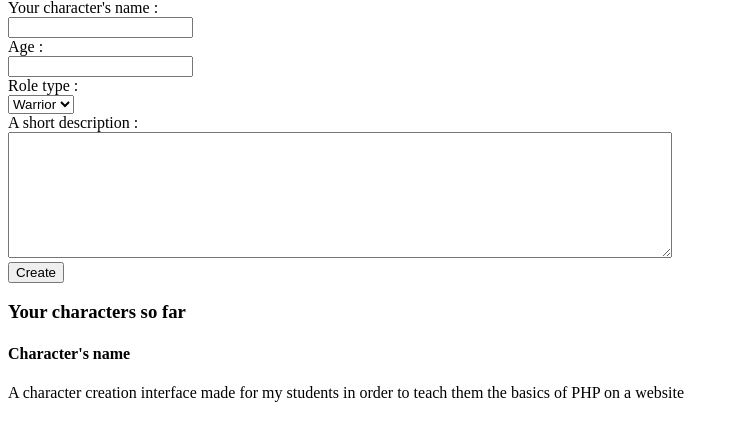
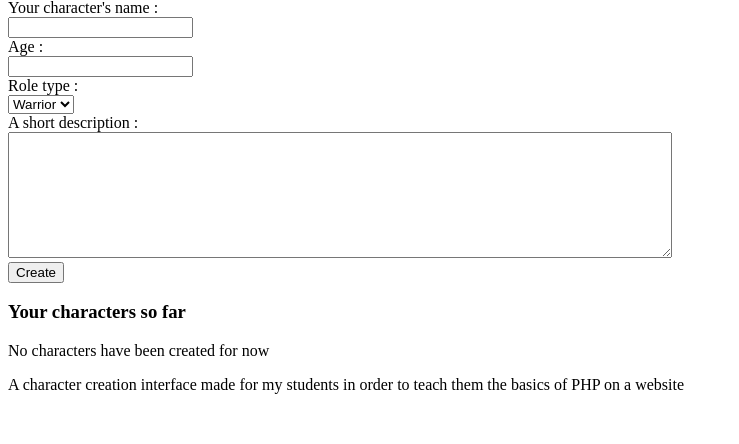
Before and after one commit to thomgo/rolePlay, a PHP site: page / in a window 1280 px wide. Shown: the part 166-610 px from the top of the page, without its empty margins (0-739 px from the left). Run offline with PHP 8.4, Linux system fonts and the light colour scheme.

Commit message:
store created characters in session and display them on the home page

```diff
--- a/index.php
+++ b/index.php
@@ -1,12 +1,16 @@
 <?php
 require "model/character.php";
+
+// Start the sessions and initialize an empty array at the index "characters"
+session_start();
 
 // If the character creation form has been submitted then proceed
 // We could use !empty($_POST) instead but with isset we make sure this is not antoher form submitted
 if (isset($_POST['character_creation'])) {
   // Instanciate a character object with the form data
   $character = new Character($_POST);
-  var_dump($character);
+  $_SESSION["characters"][] = $character;
+  var_dump($_SESSION["characters"]);
 }
 
 require "view/index.php";
--- a/view/index.php
+++ b/view/index.php
@@ -20,8 +20,15 @@
 </section>
 <section>
   <h3>Your characters so far</h3>
-  <article>
-    <h4>Character's name</h4>
-  </article>
+  <?php if (!empty($_SESSION["characters"])): ?>
+    <?php foreach ($_SESSION["characters"] as $key => $character): ?>
+      <article>
+        <h4><?php echo $character->getName(); ?></h4>
+        <span><?php echo $character->getRole(); ?></span>
+      </article>
+    <?php endforeach ?>
+  <?php else: ?>
+    <p>No characters have been created for now</p>
+  <?php endif; ?>
 </section>
 <?php include "template/footer.php"; ?>
```
